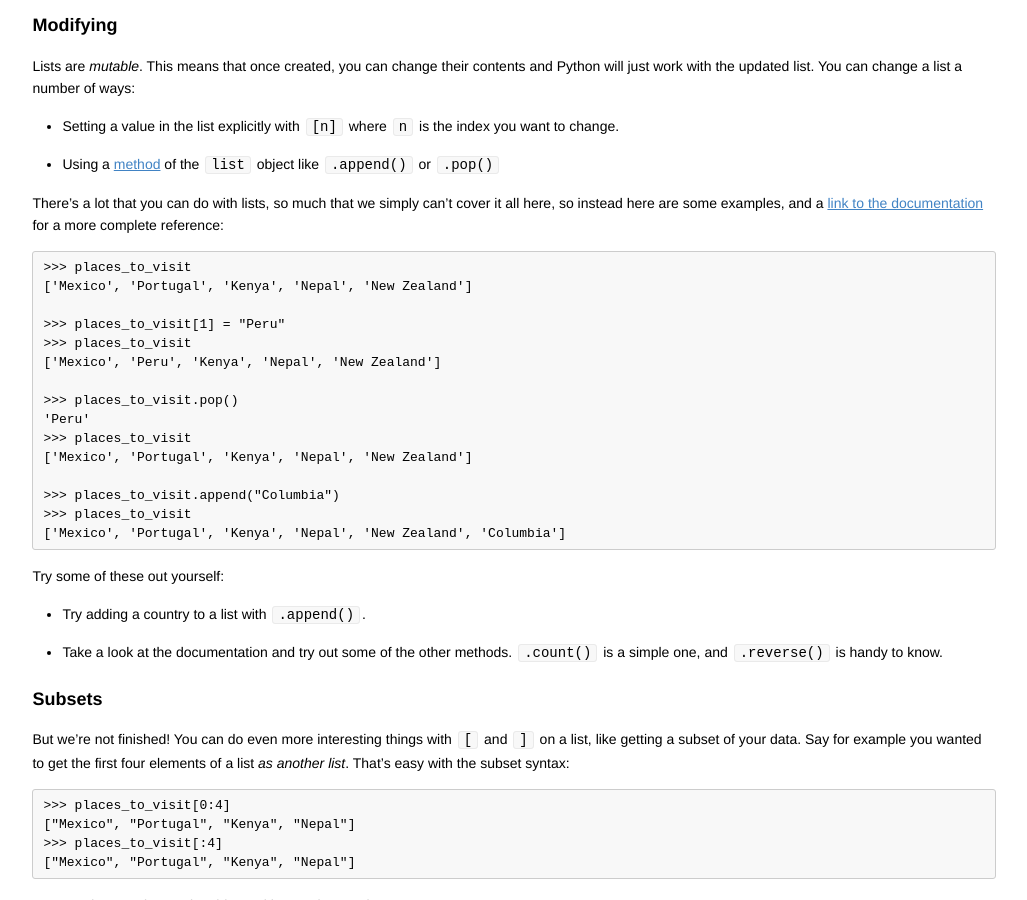
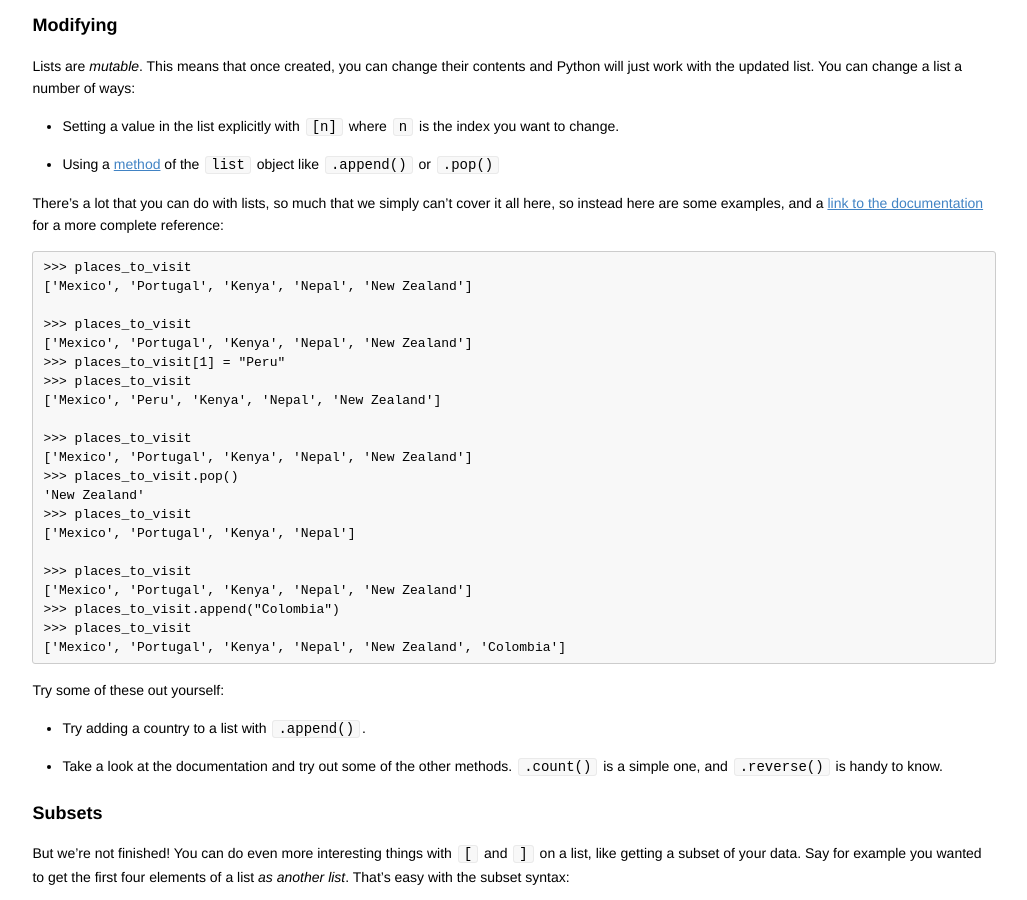
Before and after one commit to codebar/tutorials, a Jekyll site: the page built from python/lesson3/tutorial.md, in a window 1280 px wide and 900 px high, scrolled down 1092 px. Shown: the whole window, without its empty margins (126-1153 px from the left). Built offline with Jekyll 4.4.1, drawn with Linux system fonts in a browser that asks for light colours.

Commit message:
Update Python Lesson 3 list examples

```diff
--- a/python/lesson3/tutorial.md
+++ b/python/lesson3/tutorial.md
@@ -74,18 +74,24 @@ for a more complete reference:
     >>> places_to_visit
     ['Mexico', 'Portugal', 'Kenya', 'Nepal', 'New Zealand']
 
+    >>> places_to_visit
+    ['Mexico', 'Portugal', 'Kenya', 'Nepal', 'New Zealand']
     >>> places_to_visit[1] = "Peru"
     >>> places_to_visit
     ['Mexico', 'Peru', 'Kenya', 'Nepal', 'New Zealand']
 
-    >>> places_to_visit.pop()
-    'Peru'
     >>> places_to_visit
     ['Mexico', 'Portugal', 'Kenya', 'Nepal', 'New Zealand']
+    >>> places_to_visit.pop()
+    'New Zealand'
+    >>> places_to_visit
+    ['Mexico', 'Portugal', 'Kenya', 'Nepal']
 
-    >>> places_to_visit.append("Columbia")
     >>> places_to_visit
-    ['Mexico', 'Portugal', 'Kenya', 'Nepal', 'New Zealand', 'Columbia']
+    ['Mexico', 'Portugal', 'Kenya', 'Nepal', 'New Zealand']
+    >>> places_to_visit.append("Colombia")
+    >>> places_to_visit
+    ['Mexico', 'Portugal', 'Kenya', 'Nepal', 'New Zealand', 'Colombia']
 
 Try some of these out yourself:
 
```
